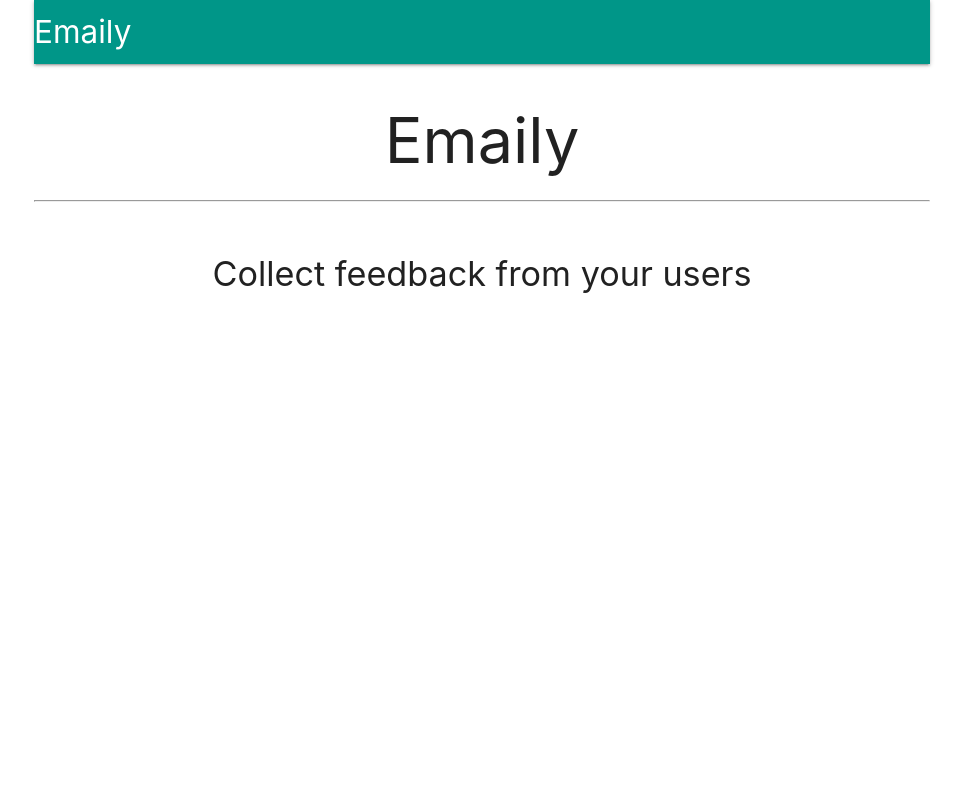
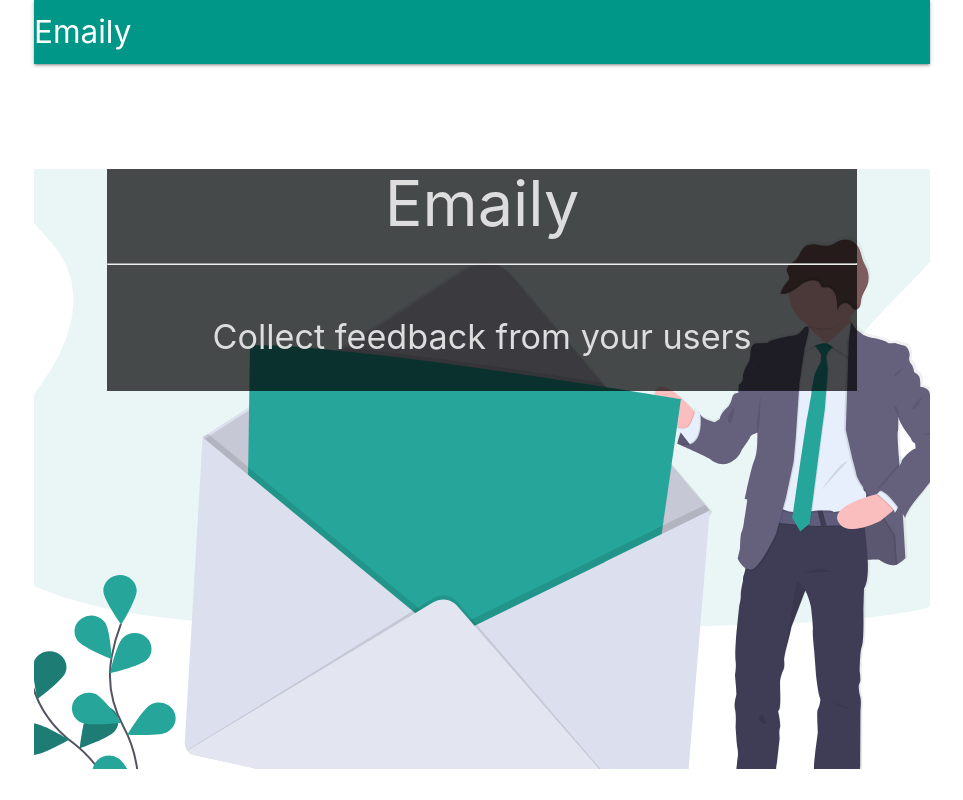
Before and after one commit to PieterPS/emaily, a React app in the folder client/: page / in a window 1280 px wide. Shown: the whole page, without its empty margins (158-1121 px from the left). Built offline with nearby package versions, Linux system fonts and the light colour scheme; no server answers.

Commit message:
improving ui on landing page

```diff
--- a/client/public/index.html
+++ b/client/public/index.html
@@ -25,7 +25,7 @@
       work correctly both with client-side routing and a non-root public URL.
       Learn how to configure a non-root public URL by running `npm run build`.
     -->
-    <title>React App</title>
+    <title>Emaily</title>
   </head>
   <body>
     <noscript>You need to enable JavaScript to run this app.</noscript>
--- a/client/src/components/Landing.js
+++ b/client/src/components/Landing.js
@@ -2,11 +2,13 @@ import React from 'react';
 
 const Landing = () => {
   return(
-    <div style={{ textAlign: 'center' }}>
-      <h1>Emaily</h1>
-      <hr />
-      <br />
-      <h4>Collect feedback from your users</h4>
+    <div style={{ textAlign: 'center' }} className="icon-background">
+      <div className="landing-text">
+        <h1>Emaily</h1>
+        <hr />
+        <br />
+        <h4>Collect feedback from your users</h4>
+      </div>
     </div>
   );
 };
--- /dev/null
+++ b/client/src/index.css
@@ -0,0 +1,16 @@
+.icon-background {
+  min-height: 75vh;
+  background: url(./icon.svg) no-repeat center center;
+  margin: -15px 0 0;
+}
+
+.landing-text {
+  background: rgba(0, 0, 0, 0.7);
+  max-width: 750px;
+  color: #dddddd;
+  margin: 15vh auto 0;
+}
+
+.landing-text > h4 {
+  padding-bottom: 35px;
+}
--- a/client/src/index.js
+++ b/client/src/index.js
@@ -7,6 +7,7 @@ import reduxThunk from 'redux-thunk';
 
 import App from './components/App';
 import reducers from './reducers';
+import './index.css';
 
 // dev only axios helpers
 import axios from 'axios';
```
Also changed, not shown: client/src/icon.svg (added).
